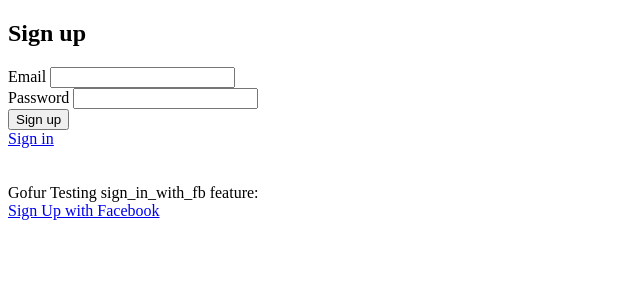
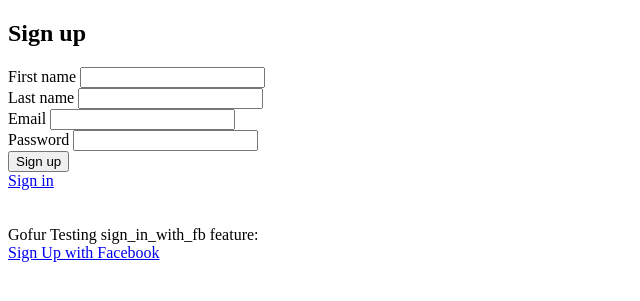
Before and after one commit to Aryailia/Jomhelp-Simplecause-, a Rails app: template app/views/users/new.html.erb in a window 1280 px wide. Shown: the part 47-348 px from the top of the page, without its empty margins (0-640 px from the left). Run offline with Rails 7, Linux system fonts and the light colour scheme; the template is opened without the code that fills it, so the values that code supplies are empty.

Commit message:
Should have fixed the sign up feature, check pending

```diff
--- a/app/views/users/_form.html.erb
+++ b/app/views/users/_form.html.erb
@@ -1,3 +1,13 @@
+<div class="text-field">
+  <%= form.label :first_name %>
+  <%= form.text_field :first_name, type: 'first_name' %>
+</div>
+
+<div class="text-field">
+  <%= form.label :last_name %>
+  <%= form.text_field :last_name, type: 'last_name' %>
+</div>
+
 <div class="text-field">
   <%= form.label :email %>
   <%= form.text_field :email, type: 'email' %>
```
Also changed, not shown: app/controllers/users_controller.rb (added, +24 -0 lines), app/models/users_controller.rb (deleted, +0 -17 lines).
